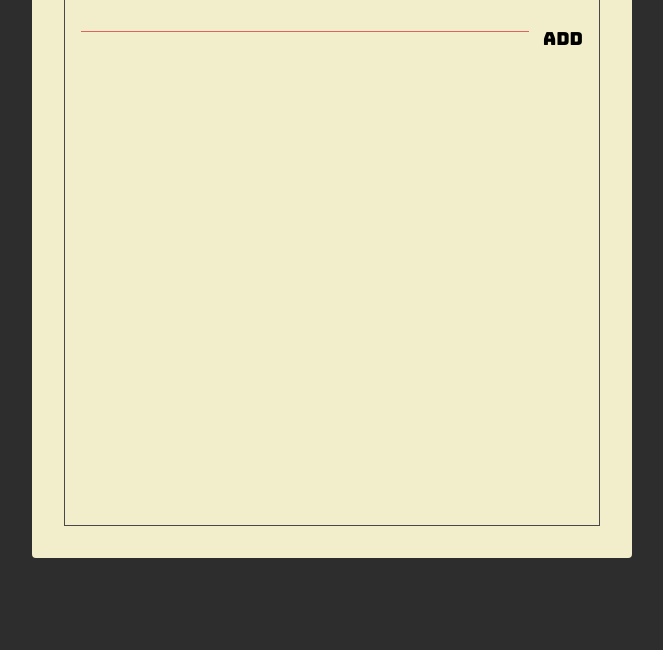
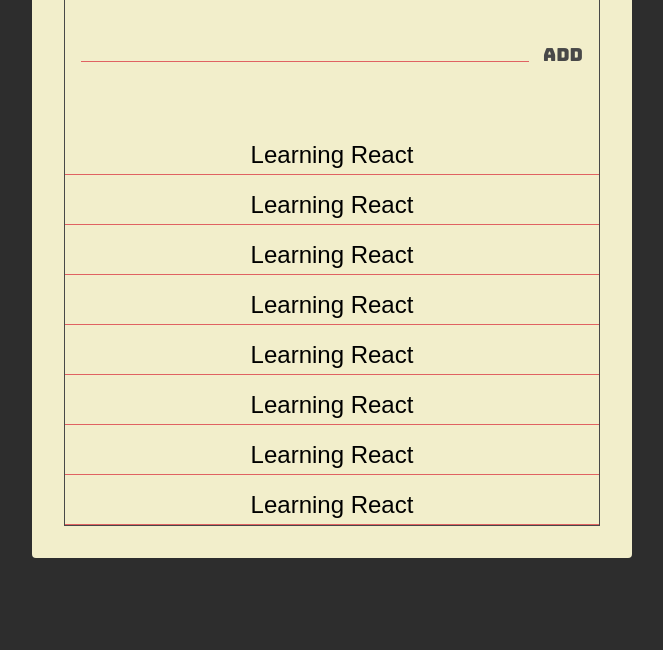
Before and after one commit to firman-alam/react-course, a website: page index.html in a window 1280 px wide. Shown: the part 150-800 px from the top of the page, without its empty margins (308-971 px from the left). Drawn offline with Linux system fonts and the light colour scheme; a web font is replaced by a local one.

Commit message:
membuat todo list section

```diff
--- a/index.html
+++ b/index.html
@@ -15,7 +15,7 @@
     <div class="container">
       <div class="frame">
         <section class="header">
-          <button class="header-btn">Add</button>
+          <button class="header-btn main-black-color">Add</button>
           <h1 class="header-title">Todo Lists</h1>
           <button class="header-btn main-red-color">Clear</button>
         </section>
@@ -23,8 +23,35 @@
         <section class="add">
           <form class="add-form">
             <input type="text" class="add-input" />
-            <button class="add-btn">Add</button>
+            <button class="add-btn main-black-color">Add</button>
           </form>
+        </section>
+
+        <section class="todos">
+          <div class="todo">
+            <span class="todo-text">Learning React</span>
+          </div>
+          <div class="todo">
+            <span class="todo-text">Learning React</span>
+          </div>
+          <div class="todo">
+            <span class="todo-text">Learning React</span>
+          </div>
+          <div class="todo">
+            <span class="todo-text">Learning React</span>
+          </div>
+          <div class="todo">
+            <span class="todo-text">Learning React</span>
+          </div>
+          <div class="todo">
+            <span class="todo-text">Learning React</span>
+          </div>
+          <div class="todo">
+            <span class="todo-text">Learning React</span>
+          </div>
+          <div class="todo">
+            <span class="todo-text">Learning React</span>
+          </div>
         </section>
       </div>
     </div>
--- a/style.css
+++ b/style.css
@@ -4,10 +4,15 @@
 
 :root {
   --main-red-color: #e06262;
+  --main-black-color: #484848;
 }
 
 .main-red-color {
   color: var(--main-red-color);
+}
+
+.main-black-color {
+  color: var(--main-black-color);
 }
 
 html {
@@ -41,11 +46,12 @@
 }
 
 .frame {
-  border: 1px solid #484848;
+  border: 1px solid var(--main-black-color);
   height: 100%;
 
   display: flex;
   flex-direction: column;
+  justify-content: space-between;
 }
 
 .header {
@@ -57,6 +63,7 @@
   flex: 1;
   text-align: center;
 
+  color: var(--main-black-color);
   font-size: 3.8rem;
   font-family: "Sofia", sans-serif;
   text-transform: lowercase;
@@ -72,6 +79,13 @@
   background: unset;
   border: unset;
   outline: unset;
+}
+
+.header-btn.main-red-color:active {
+  text-shadow: 1px 1px 2px var(--main-red-color);
+}
+.header-btn.main-black-color:active {
+  text-shadow: 1px 1px 2px var(--main-black-color);
 }
 
 .add {
@@ -104,9 +118,39 @@
 
   padding: 14px;
   padding-right: unset;
+  padding-top: unset;
   cursor: pointer;
 
   background: unset;
   border: unset;
   outline: unset;
 }
+
+.add-btn.main-black-color:active {
+  text-shadow: 1px 1px 2px var(--main-black-color);
+}
+
+.todos {
+  display: flex;
+  flex-direction: column;
+}
+
+.todo {
+  position: relative;
+
+  flex: 1 auto;
+  text-align: center;
+
+  min-height: 34px;
+  margin: 16px 0 0;
+  font-family: "Sofia", sans-serif;
+  font-size: 24px;
+
+  border-bottom: 1px solid var(--main-red-color);
+}
+
+.todo-text {
+  position: absolute;
+  left: 50%;
+  transform: translate(-50%);
+}
```
